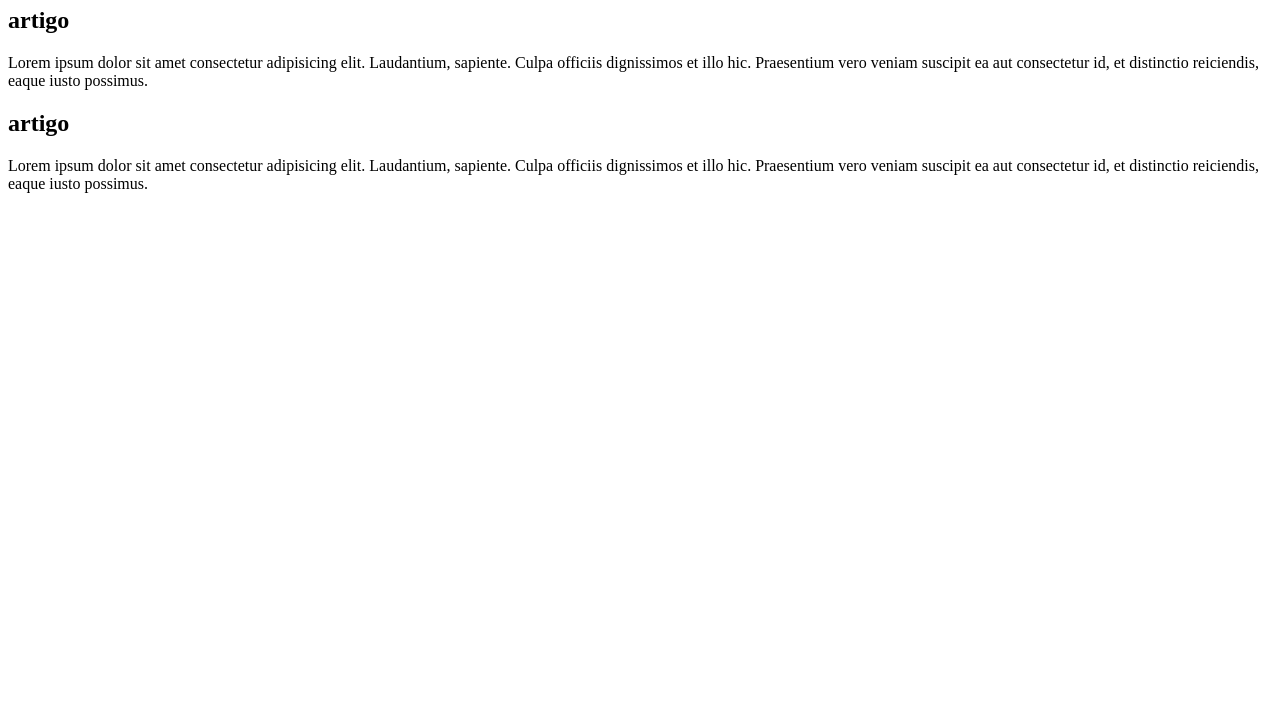
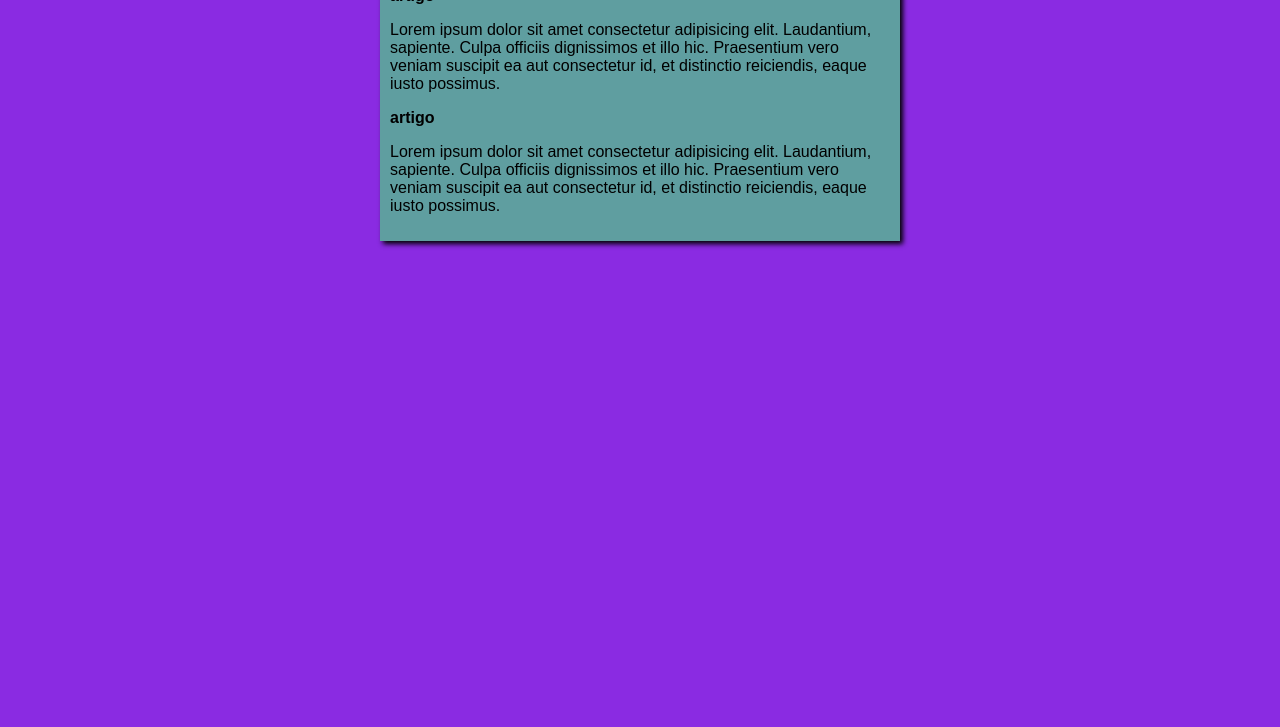
Before and after one commit to Nathalia-hub/teste, a plain HTML site: page index.html in a window 1280 px wide. Shown: the part 73-800 px from the top of the page. Drawn offline with Linux system fonts and the light colour scheme.

Commit message:
iniciei o css

```diff
--- /dev/null
+++ b/estilos/style.css
@@ -0,0 +1,15 @@
+*{
+    font-family: Arial, Helvetica, sans-serif;
+    font-size: 16px;
+}
+body{
+    background-color: blueviolet;
+
+}
+main{
+    background-color: cadetblue;
+    width: 500px;
+    margin: auto;
+    padding: 10px;
+    box-shadow: 3px 3px 5px black;
+}
--- a/index.html
+++ b/index.html
@@ -4,6 +4,7 @@
     <meta charset="UTF-8">
     <meta name="viewport" content="width=device-width, initial-scale=1.0">
     <title>Site simples para teste</title>
+    <link rel="stylesheet" href="estilos/style.css">
 </head>
 <body>
 
```
